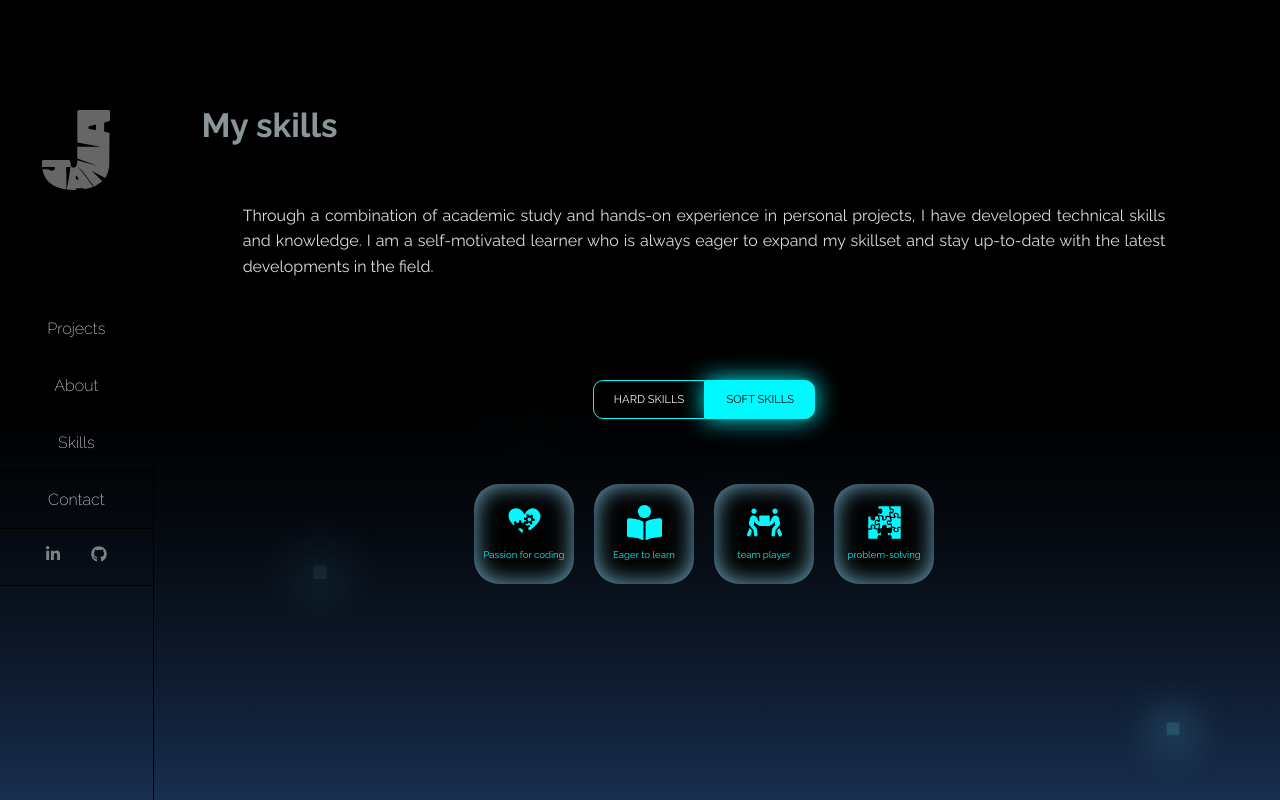
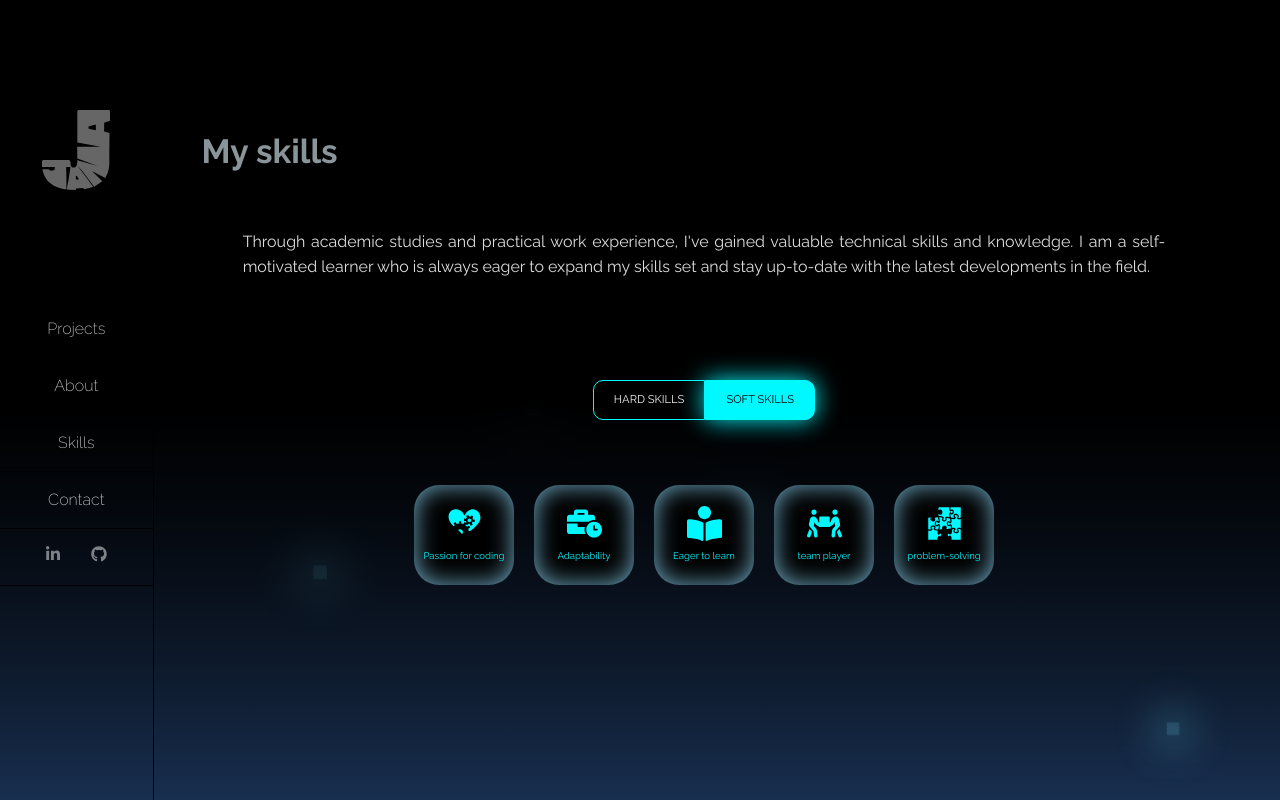
Before and after one commit to Janaina-MJ/janainamj, a React (Vite) app in the folder web/: page / in a window 1280 px wide. Both pictures are taken after a click on the button "HARD SKILLS". Built offline with nearby package versions, Linux system fonts and the light colour scheme.

Commit message:
feat: Update Skills section

```diff
--- a/web/src/components/Skills/index.jsx
+++ b/web/src/components/Skills/index.jsx
@@ -1,8 +1,8 @@
 import { StyledSkills, StyledSkillCard } from './Skills.styled'
 import { TiHtml5 } from 'react-icons/ti'
 import { IoLogoCss3 } from 'react-icons/io'
-import { SiJavascript, SiBabel, SiStyledcomponents } from 'react-icons/si'
-import { FaReact, FaNode, FaGitAlt, FaSass, FaBookReader, FaPeopleCarry } from 'react-icons/fa'
+import { SiJavascript, SiBabel, SiStyledcomponents, SiTypescript, SiTailwindcss, SiNextdotjs } from 'react-icons/si'
+import { FaReact, FaNode, FaGitAlt, FaSass, FaBookReader, FaPeopleCarry, FaBusinessTime } from 'react-icons/fa'
 import { GiLoveMystery, GiPuzzle } from 'react-icons/gi'
 import { useState } from 'react';
 
@@ -17,7 +17,7 @@ export function Skills() {
     return(
         <StyledSkills>
             <h2>My skills</h2>
-            <p className='skills-brief'>Through a combination of academic study and hands-on experience in personal projects, I have developed technical skills and knowledge. I am a self-motivated learner who is always eager to expand my skillset and stay up-to-date with the latest developments in the field.</p>
+            <p className='skills-brief'>Through academic studies and practical work experience, I've gained valuable technical skills and knowledge. I am a self-motivated learner who is always eager to expand my skills set and stay up-to-date with the latest developments in the field.</p>
 
             <div className='button-switch' >
                 <button onClick={toggleSkills} className={isHardSkills? 'hard-skills-button button-on' : 'hard-skills-button button-off'} >HARD SKILLS</button>
@@ -28,24 +28,29 @@ export function Skills() {
             <div className='skills-container'>
 
                 <div className={isHardSkills? 'hard-skills displayFlex' : 'hard-skills displayNone'} >
-                    <StyledSkillCard speed={11} >
-                        <TiHtml5 className='skill-icon' />
-                        <p> HTML</p>
+                    <StyledSkillCard speed={25} >
+                        <FaReact className='skill-icon' />
+                        <p> React</p>
                     </StyledSkillCard>
 
-                    <StyledSkillCard speed={6} >
-                        <IoLogoCss3 className='skill-icon' />
-                        <p> CSS</p>
+                    <StyledSkillCard speed={25} >
+                        <SiTypescript className='skill-icon' />
+                        <p> Typescript</p>
+                    </StyledSkillCard>
+
+                    <StyledSkillCard speed={25} >
+                        <SiNextdotjs className='skill-icon' />
+                        <p> Next</p>
+                    </StyledSkillCard>
+
+                    <StyledSkillCard speed={25} >
+                        <SiTailwindcss className='skill-icon' />
+                        <p> TailwindCSS</p>
                     </StyledSkillCard>
 
                     <StyledSkillCard speed={9} >
                         <SiJavascript className='skill-icon' />
                         <p> Javascript</p>
-                    </StyledSkillCard>
-
-                    <StyledSkillCard speed={25} >
-                        <FaReact className='skill-icon' />
-                        <p> ReactJs</p>
                     </StyledSkillCard>
 
                     <StyledSkillCard speed={14} >
@@ -72,12 +77,28 @@ export function Skills() {
                         <SiBabel className='skill-icon' />
                         <p> Babel</p>
                     </StyledSkillCard>
+
+                    <StyledSkillCard speed={11} >
+                        <TiHtml5 className='skill-icon' />
+                        <p> HTML</p>
+                    </StyledSkillCard>
+
+                    <StyledSkillCard speed={6} >
+                        <IoLogoCss3 className='skill-icon' />
+                        <p> CSS</p>
+                    </StyledSkillCard>
+
                 </div>
 
                <div className={isHardSkills? 'soft-skills displayNone' : 'soft-skills displayFlex'}>
                     <StyledSkillCard speed={11} >
                         <GiLoveMystery className='skill-icon' />
                         <p> Passion for coding</p>
+                    </StyledSkillCard>
+
+                    <StyledSkillCard speed={11} >
+                        <FaBusinessTime className='skill-icon' />
+                        <p> Adaptability</p>
                     </StyledSkillCard>
 
                     <StyledSkillCard speed={6} >
```
